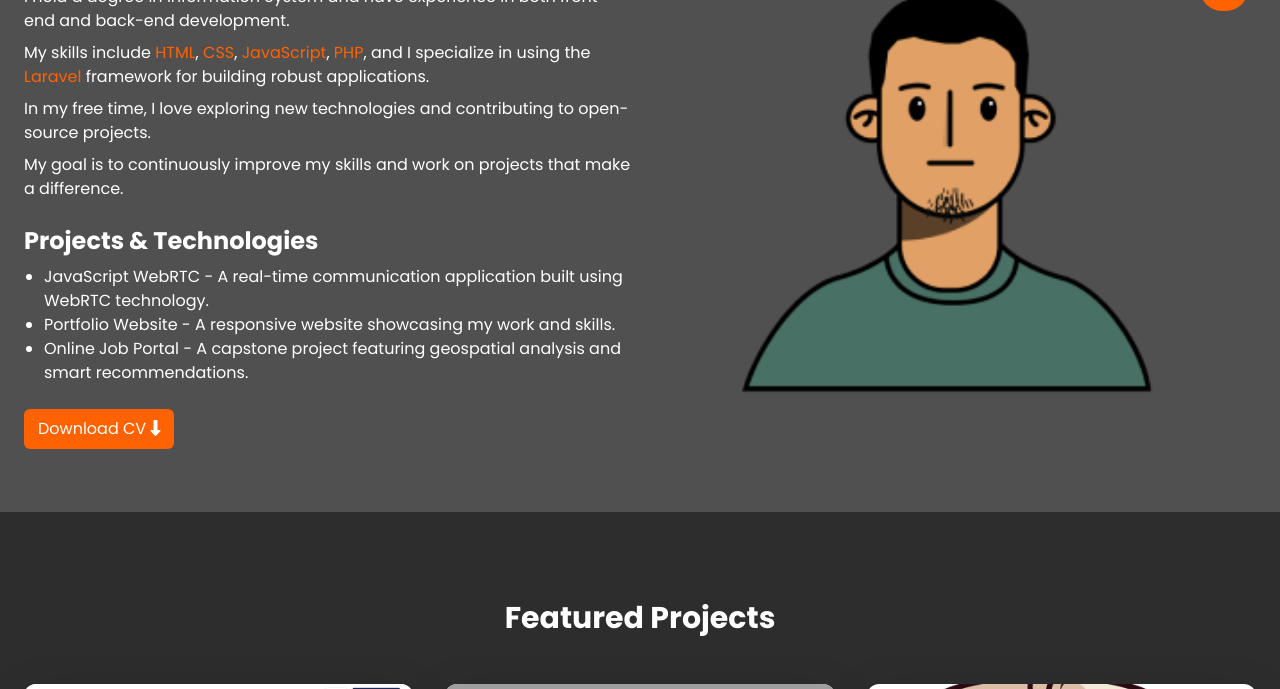
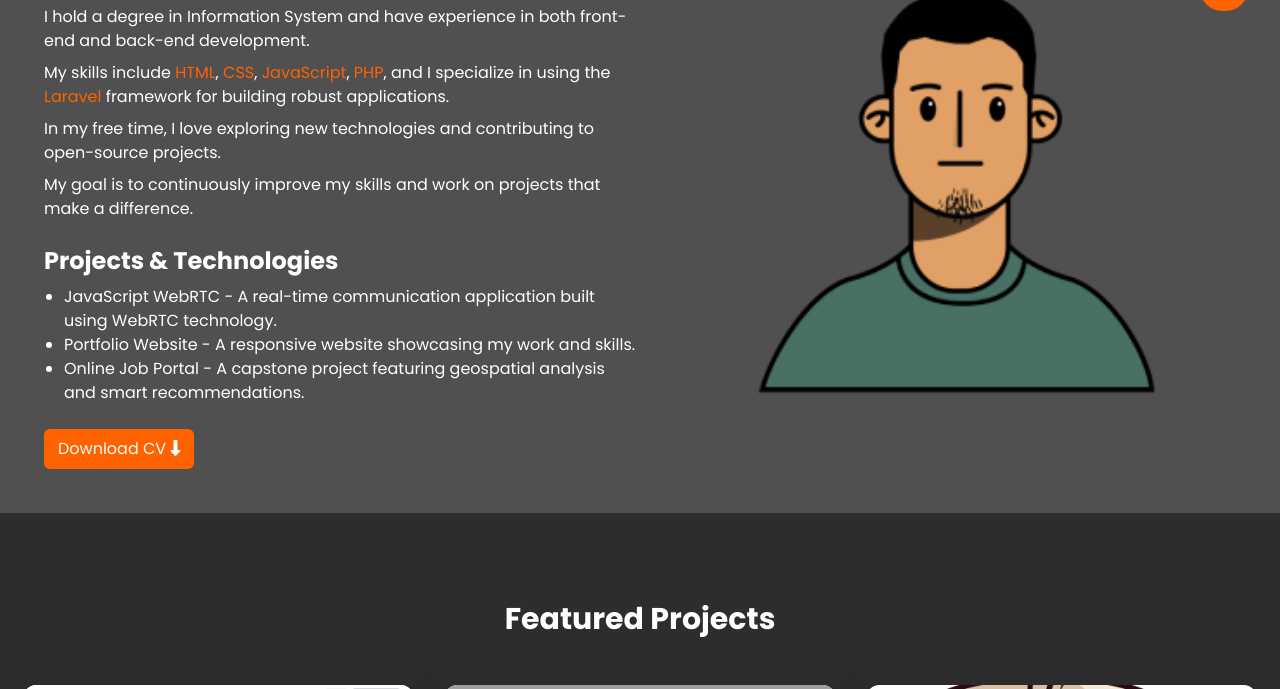
Before and after one commit to romerojanssen09/my-portfolio, a plain HTML site: page index.html in a window 1280 px wide. Shown: the part 757-1446 px from the top of the page. Drawn offline with nearby package versions, Linux system fonts and the light colour scheme; grey boxes are pictures that could not be loaded.

Commit message:
Update index.html

```diff
--- a/index.html
+++ b/index.html
@@ -123,8 +123,8 @@
             </div>
             <img class="w-[40%] hidden sm:block" src="imgs/IMG_20250227_180714_949-removebg-preview.png" alt="">
         </section>
-        <section class="bg-[#505050] p-4 sm-p-5 flex fs-6" id="about">
-            <div class="">
+        <section class="bg-[#505050] p-4  flex fs-6" id="about">
+            <div class="md:p-5">
                 <h2 class="text-3xl font-bold mb-4">About Me</h2>
                 <p class="mb-2">I'm <span class="font-semibold text-[#FF6200]">Janssen</span>, a passionate Software
                     Developer with a
```
